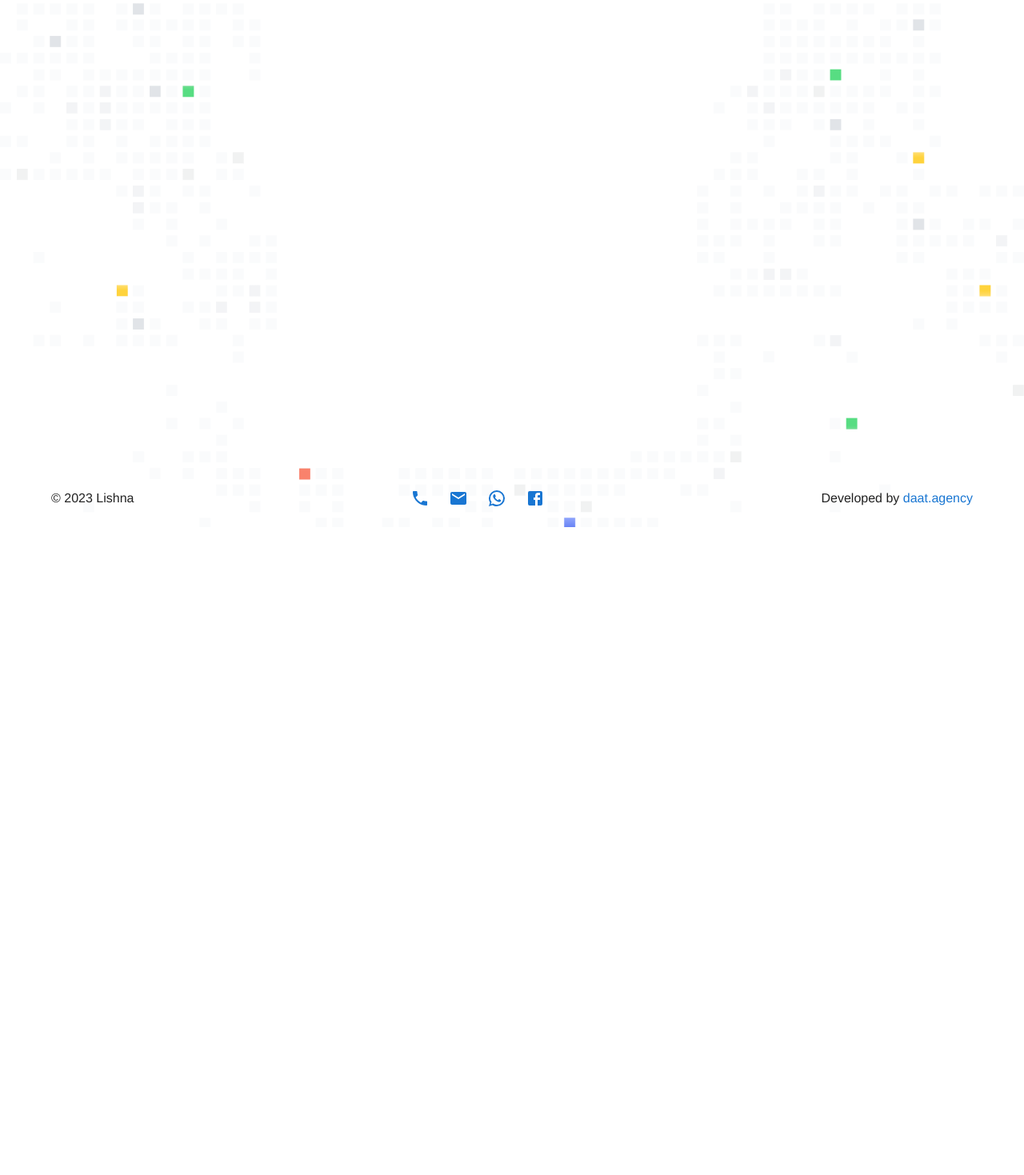
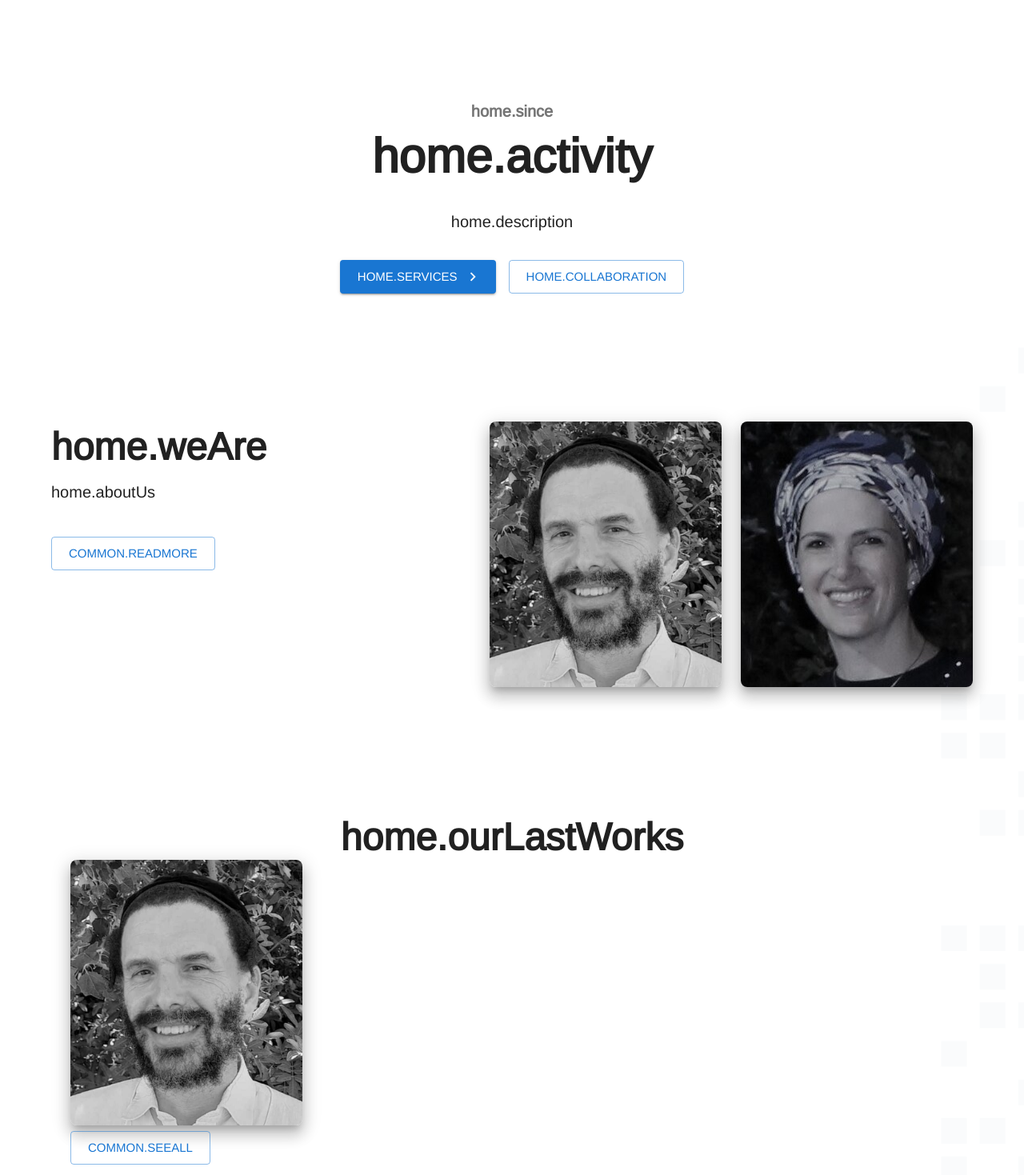
Before and after one commit to oleynichenko/lishna, a React (Create React App) app: page / in a window 1280 px wide. Shown: the part 141-1610 px from the top of the page at 80% size. Before the commit the page ends 800 px from the top, so only its background shows below. Built offline with nearby package versions, Linux system fonts and the light colour scheme.

Commit message:
add home page

```diff
--- /dev/null
+++ b/src/components/AboutUs.js
@@ -0,0 +1,58 @@
+import { Box, Container, Stack } from '@mui/material';
+import { useTranslation } from 'react-i18next';
+import Typography from '@mui/material/Typography';
+import React from 'react';
+import Button from '@mui/material/Button';
+import dinaImage from '../assets/dina.jpg';
+import eladImage from '../assets/elad.jpg';
+import { useNavigate } from 'react-router-dom';
+
+function AboutUs({ sx }) {
+  const { t } = useTranslation();
+  const navigate = useNavigate();
+
+  return (
+    <Container maxWidth="lg" disableGutters sx={{ ...sx, display: 'flex' }}>
+      <Stack sx={{ flexGrow: 1, pt: 0.5, mr: 4 }} alignItems="flex-start">
+        <Typography variant="h3" fontWeight="700" sx={{ mb: 1.5 }}>
+          {t('home.weAre')}
+        </Typography>
+        <Typography variant="h6" sx={{ mb: 5 }}>
+          {t('home.aboutUs')}
+        </Typography>
+        <Button size="large" variant="outlined" onClick={() => navigate('/about')}>
+          {t('common.readMore')}
+        </Button>
+      </Stack>
+      <Box
+        component="img"
+        sx={{
+          boxShadow: 12,
+          borderRadius: 2,
+          mr: 3,
+          height: 332,
+          width: 290,
+          // maxHeight: { xs: 233, md: 167 },
+          // maxWidth: { xs: 350, md: 250 },
+        }}
+        alt="The house from the offer."
+        src={eladImage}
+      />
+      <Box
+        component="img"
+        sx={{
+          boxShadow: 12,
+          borderRadius: 2,
+          height: 332,
+          width: 290,
+          // maxHeight: { xs: 233, md: 167 },
+          // maxWidth: { xs: 350, md: 250 },
+        }}
+        alt="The house from the offer."
+        src={dinaImage}
+      />
+    </Container>
+  );
+}
+
+export default AboutUs;
--- a/src/components/Layout.js
+++ b/src/components/Layout.js
@@ -15,7 +15,7 @@ function Layout() {
         backgroundImage: `url(${image})`,
         backgroundSize: 'cover',
         backgroundPosition: 'top center',
-        backgroundRepeat: 'no-repeat'
+        backgroundRepeat: 'no-repeat',
       }}
     >
       <Header />
--- /dev/null
+++ b/src/components/Main.js
@@ -0,0 +1,47 @@
+import {Container, Stack, useTheme} from '@mui/material';
+import {useTranslation} from 'react-i18next';
+import Typography from '@mui/material/Typography';
+import React from 'react';
+import Button from '@mui/material/Button';
+import NavigateNextIcon from '@mui/icons-material/NavigateNext';
+import {useNavigate} from "react-router-dom";
+
+function Main({ sx }) {
+  const { t } = useTranslation();
+  const { palette } = useTheme();
+  const navigate = useNavigate();
+
+  return (
+    <Container maxWidth="md" disableGutters sx={{ ...sx, textAlign: 'center' }}>
+      <Typography variant="h6" fontWeight="700" color={palette.grey[600]} sx={{ mb: 1 }}>
+        {t('home.since')}
+      </Typography>
+      <Typography variant="h2" fontWeight="700" lineHeight={1.1}>
+        {t('home.activity')}
+      </Typography>
+      <Typography variant="h6" sx={{ mt: 4, mb: 4 }}>
+        {t('home.description')}
+      </Typography>
+      <Stack flexDirection="row" flexWrap="wrap" justifyContent="center">
+        <Button
+          size="large"
+          variant="contained"
+          endIcon={<NavigateNextIcon />}
+          onClick={() => navigate("/work")}
+          sx={{ mr: 2 }}
+        >
+          {t('home.services')}
+        </Button>
+        <Button
+          size="large"
+          variant="outlined"
+          onClick={() => navigate("/collaboration")}
+        >
+          {t('home.collaboration')}
+        </Button>
+      </Stack>
+    </Container>
+  );
+}
+
+export default Main;
--- /dev/null
+++ b/src/components/OurWorks.js
@@ -0,0 +1,47 @@
+import React from 'react';
+import {Box, Container, Stack} from '@mui/material';
+import {useTranslation} from 'react-i18next';
+import Typography from '@mui/material/Typography';
+import Button from "@mui/material/Button";
+import {useNavigate} from "react-router-dom";
+import eladImage from "../assets/elad.jpg";
+
+function OurWorks({ sx }) {
+  const { t } = useTranslation();
+  const navigate = useNavigate();
+
+  return (
+    <Container maxWidth="lg" sx={{ ...sx, mb: 50 }}>
+      <Typography variant="h3" fontWeight="700" sx={{ textAlign: 'center' }}>
+        {t('home.ourLastWorks')}
+      </Typography>
+      <Stack>
+        <Box>
+          <Box
+            component="img"
+            sx={{
+              boxShadow: 12,
+              borderRadius: 2,
+              mr: 3,
+              height: 332,
+              width: 290,
+              // maxHeight: { xs: 233, md: 167 },
+              // maxWidth: { xs: 350, md: 250 },
+            }}
+            alt="The house from the offer."
+            src={eladImage}
+          />
+        </Box>
+      </Stack>
+      <Button
+        size="large"
+        variant="outlined"
+        onClick={() => navigate("/books")}
+      >
+        {t('common.seeAll')}
+      </Button>
+    </Container>
+  );
+}
+
+export default OurWorks;
--- a/src/locales/he.json
+++ b/src/locales/he.json
@@ -15,5 +15,14 @@
     "books": "הספרים שלנו",
     "collaboration": "שיתוף פעולה",
     "contacts": "אנשי קשר"
+  },
+  "icons": {
+    "email": "Send email",
+    "facebook": "Write in Facebook",
+    "phone": "Make a phone call",
+    "whatsapp": "Write in WhatsApp"
+  },
+  "home": {
+    "since": "Since 2016 We are engaged"
   }
 }
--- a/src/locales/ru.json
+++ b/src/locales/ru.json
@@ -2,12 +2,14 @@
   "common": {
     "siteName": "Лишна",
     "developedBy": "Разработано в ",
-    "changeLang": "Изменить язык"
+    "changeLang": "Изменить язык",
+    "readMore": "Читать дальше",
+    "seeAll": "Смотреть все"
   },
   "langs": {
     "en": "Английский",
     "he": "Иврит",
-    "кг": "Русский"
+    "ru": "Русский"
   },
   "pages": {
     "about": "О нас",
@@ -21,5 +23,15 @@
     "facebook": "Написать в Фейсбук",
     "phone": "Позвонить",
     "whatsapp": "Написать в Ватсап"
+  },
+  "home": {
+    "since": "C 2016 наша основная деятельность это",
+    "activity": "Редактирование текстов и выпуск книг",
+    "description": "Личное и профессиональное сопровождение рука об руку от рукописи до книжной полки. Мы придаем  текстам дополнительный слой, основанный на сокровищах Торы.",
+    "services": "Наши услуги",
+    "collaboration": "Сотрудничество",
+    "weAre": "Кто мы?",
+    "ourLastWorks": "Наши последние работы",
+    "aboutUs": "Мы специализируемся на профессиональном, юридическом или общем редактировании, во время которого мы входим в глубину вашего замысла как писателя и подключаемся к процессу вашего творения..."
   }
 }
--- a/src/pages/Home.js
+++ b/src/pages/Home.js
@@ -1,10 +1,16 @@
-import { Stack } from '@mui/material';
-import { useTranslation } from 'react-i18next';
+import React from 'react';
+import OurWorks from '../components/OurWorks';
+import AboutUs from '../components/AboutUs';
+import Main from '../components/Main';
 
 function App() {
-  const { t } = useTranslation();
-
-  return <Stack alignItems="flex-start"></Stack>;
+  return (
+    <>
+      <Main sx={{ pt: 25 }} />
+      <AboutUs sx={{ mt: 20, mb: 20 }} />
+      <OurWorks />
+    </>
+  );
 }
 
 export default App;
```
Also changed, not shown: src/assets/dina.jpg (added), src/assets/elad.jpg (added).
